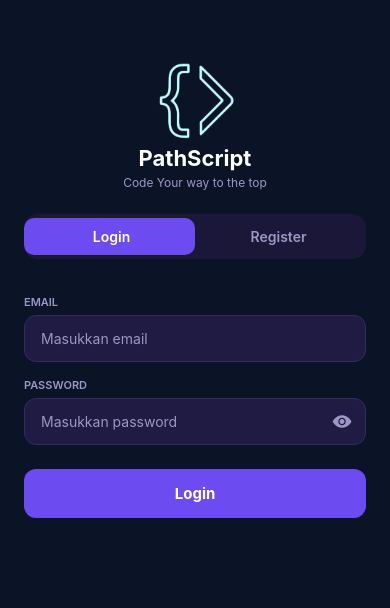
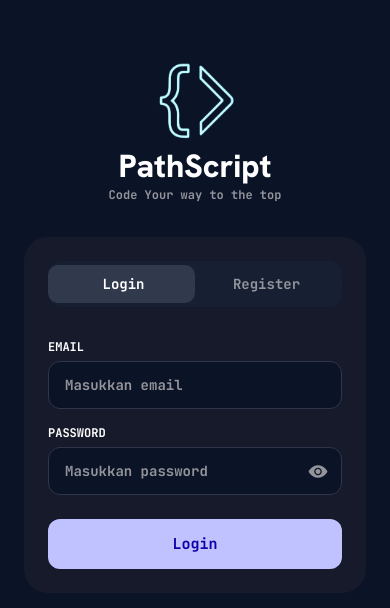
Before and after one commit to bhki29/PathScript-App, a React Native app: screen /Auth in a window 390 px wide. Shown: the top 608 px of the page. Built offline with nearby package versions, Linux system fonts and the light colour scheme; no server answers.

Commit message:
style: update main screens UI and modify .gitignore

```diff
--- a/src/navigation/MainTabs.js
+++ b/src/navigation/MainTabs.js
@@ -26,10 +26,10 @@ export default function MainTabs() {
       screenOptions={{
         headerShown: false,
         tabBarStyle: {
-          backgroundColor: colors.card,
+          backgroundColor: "#272A43",
           borderTopColor: colors.border,
         },
-        tabBarActiveTintColor: colors.primary,
+        tabBarActiveTintColor: "#fff",
         tabBarInactiveTintColor: colors.textMuted,
       }}
     >
--- a/src/screens/AuthScreen.js
+++ b/src/screens/AuthScreen.js
@@ -113,6 +113,7 @@ export default function AuthScreen() {
         <Text style={styles.subtitle}>Code Your way to the top</Text>
       </View>
 
+      <View style={styles.formContainer}>
         {/* tab login & register */}
         <View style={styles.tabRow}>
           <Animated.View
@@ -136,7 +137,9 @@ export default function AuthScreen() {
             onPress={() => switchMode("register")}
           >
             <Text
-            style={mode === "register" ? styles.tabTextActive : styles.tabText}
+              style={
+                mode === "register" ? styles.tabTextActive : styles.tabText
+              }
             >
               Register
             </Text>
@@ -199,7 +202,7 @@ export default function AuthScreen() {
             disabled={loading}
           >
             {loading ? (
-            <ActivityIndicator color="#fff" />
+              <ActivityIndicator color="#1000AA" />
             ) : (
               <Text style={styles.submitBtnText}>
                 {mode === "login" ? "Login" : "REGISTER"}
@@ -207,6 +210,7 @@ export default function AuthScreen() {
             )}
           </TouchableOpacity>
         </Animated.View>
+      </View>
     </KeyboardAvoidingView>
   );
 }
@@ -218,6 +222,13 @@ const styles = StyleSheet.create({
     paddingHorizontal: 24,
     paddingTop: 60,
   },
+  formContainer: {
+    backgroundColor: "#161A2B",
+    borderRadius: 24,
+    padding: 24,
+    marginTop: 10,
+  },
+
   logoWrap: { alignItems: "center", marginBottom: 24 },
 
   logo: {
@@ -225,14 +236,23 @@ const styles = StyleSheet.create({
     height: 80,
     marginBottom: 5,
   },
-  title: { color: colors.text, fontSize: 22, fontWeight: "700" },
-  subtitle: { color: colors.textMuted, fontSize: 12, marginTop: 4 },
+  title: {
+    color: colors.text,
+    fontSize: 32,
+    fontWeight: "700",
+    fontFamily: "HankenGrotesk-ExtraBold",
+  },
+  subtitle: {
+    color: colors.textMuted,
+    fontSize: 12,
+    fontFamily: "JetBrainsMono-Bold",
+  },
   tabRow: {
     flexDirection: "row",
-    backgroundColor: colors.card,
+    backgroundColor: "#171F33",
     borderRadius: 14,
     padding: 4,
-    marginBottom: 24,
+    marginBottom: 20,
     overflow: "hidden",
   },
   tabIndicator: {
@@ -240,7 +260,7 @@ const styles = StyleSheet.create({
     top: 4,
     bottom: 4,
     borderRadius: 10,
-    backgroundColor: colors.primary,
+    backgroundColor: "#31394D",
   },
   tabBtn: {
     flex: 1,
@@ -249,34 +269,49 @@ const styles = StyleSheet.create({
     alignItems: "center",
     zIndex: 1,
   },
-  tabText: { color: colors.textMuted, fontWeight: "600" },
-  tabTextActive: { color: "#fff", fontWeight: "600" },
+  tabText: {
+    color: colors.textMuted,
+    fontWeight: "600",
+    fontFamily: "JetBrainsMono-Bold",
+    color: "#94949B",
+  },
+  tabTextActive: {
+    color: "#fff",
+    fontWeight: "600",
+    fontFamily: "JetBrainsMono-Bold",
+  },
   form: {},
   label: {
-    color: colors.textMuted,
-    fontSize: 11,
+    color: colors.text,
+    fontSize: 12,
+    fontFamily: "JetBrainsMono-Bold",
     fontWeight: "600",
     marginBottom: 6,
     marginTop: 12,
   },
   input: {
-    backgroundColor: colors.input || colors.card,
+    backgroundColor: colors.background,
     borderRadius: 12,
     paddingHorizontal: 16,
     paddingVertical: 14,
     color: colors.text,
     borderWidth: 1,
-    borderColor: colors.border,
+    borderColor: "#2F364B",
     marginBottom: 4,
+    fontFamily: "JetBrainsMono-Bold",
   },
   passwordRow: { flexDirection: "row", alignItems: "center" },
   eyeBtn: { position: "absolute", right: 14 },
   submitBtn: {
-    backgroundColor: colors.primary,
+    backgroundColor: "#C0C1FF",
     borderRadius: 12,
     paddingVertical: 15,
     alignItems: "center",
     marginTop: 24,
   },
-  submitBtnText: { color: "#fff", fontWeight: "700", fontSize: 15 },
+  submitBtnText: {
+    color: "#1000AA",
+    fontSize: 15,
+    fontFamily: "JetBrainsMono-Bold",
+  },
 });
--- a/src/screens/HomeScreen.js
+++ b/src/screens/HomeScreen.js
@@ -40,7 +40,7 @@ export default function HomeScreen({ navigation }) {
           <Ionicons name="person" size={22} color="#fff" />
         </View>
         <View style={{ marginLeft: 12 }}>
-          <Text style={styles.welcome}>WELCOME BACK</Text>
+          <Text style={styles.welcome}>Welcome</Text>
           <Text style={styles.name}>{user?.displayName || "Coder"}</Text>
         </View>
       </View>
@@ -119,28 +119,42 @@ const styles = StyleSheet.create({
     paddingHorizontal: 20,
     paddingTop: 60,
   },
-  header: { flexDirection: "row", alignItems: "center", marginBottom: 28 },
+  header: {
+    flexDirection: "row",
+    alignItems: "center",
+    marginBottom: 28,
+    backgroundColor: "#272A43",
+    borderRadius: 16,
+    padding: 18,
+    marginTop: 10,
+  },
   avatar: {
-    width: 80,
-    height: 80,
+    width: 50,
+    height: 50,
     borderRadius: 50,
     backgroundColor: colors.primary,
     alignItems: "center",
     justifyContent: "center",
   },
-  welcome: { color: colors.textMuted, fontSize: 20, fontWeight: "600" },
-  name: { color: colors.text, fontSize: 18, fontWeight: "700" },
+  welcome: {
+    color: colors.text,
+    fontSize: 15,
+    fontFamily: "HankenGrotesk",
+  },
+  name: { color: colors.text, fontFamily: "HankenGrotesk", fontSize: 15 },
   sectionTitle: {
     color: colors.text,
     fontSize: 15,
-    fontWeight: "700",
-    marginBottom: 12,
+    fontFamily: "HankenGrotesk",
+    marginBottom: 8,
   },
   emptyText: { color: colors.textMuted, fontSize: 12, lineHeight: 18 },
   pathCard: {
     flexDirection: "row",
     alignItems: "center",
     backgroundColor: colors.card,
+    borderColor: "#5C5C5C",
+    borderWidth: 1,
     borderRadius: 16,
     padding: 14,
     marginBottom: 14,
@@ -149,7 +163,7 @@ const styles = StyleSheet.create({
     width: 90,
     height: 90,
     borderRadius: 12,
-    backgroundColor: colors.background,
+
     alignItems: "center",
     justifyContent: "center",
   },
@@ -157,18 +171,18 @@ const styles = StyleSheet.create({
     width: 70,
     height: 70,
   },
-  pathTitle: { color: colors.text, fontWeight: "700", fontSize: 14 },
+  pathTitle: { color: colors.text, fontWeight: "700", fontSize: 15 },
   pathDesc: {
     color: colors.textMuted,
-    fontSize: 11,
+    fontSize: 10,
     marginTop: 2,
     marginBottom: 8,
   },
   progressTrack: {
     height: 5,
-    borderRadius: 4,
-    backgroundColor: colors.border,
+    borderRadius: 5,
+    backgroundColor: "#2D3449",
     overflow: "hidden",
   },
-  progressFill: { height: 5, borderRadius: 4, backgroundColor: colors.primary },
+  progressFill: { height: 5, borderRadius: 4, backgroundColor: "#fff" },
 });
--- a/src/screens/ProfileScreen.js
+++ b/src/screens/ProfileScreen.js
@@ -75,9 +75,9 @@ const styles = StyleSheet.create({
     paddingHorizontal: 24,
   },
   avatarWrap: {
-    width: 88,
-    height: 88,
-    borderRadius: 44,
+    width: 120,
+    height: 120,
+    borderRadius: 60,
     backgroundColor: colors.card,
     alignItems: "center",
     justifyContent: "center",
--- a/src/screens/QuizPathScreen.js
+++ b/src/screens/QuizPathScreen.js
@@ -91,9 +91,11 @@ const styles = StyleSheet.create({
     width: "18%",
     aspectRatio: 1,
     borderRadius: 12,
-    backgroundColor: colors.card,
+    backgroundColor: "#293145",
+    borderColor: "#5C5C5C",
+    borderWidth: 1,
     alignItems: "center",
     justifyContent: "center",
   },
-  cellText: { color: colors.text, fontWeight: "700" },
+  cellText: { color: "#DAE2FD", fontWeight: "700", fontSize: 18 },
 });
--- a/src/screens/QuizQuestionScreen.js
+++ b/src/screens/QuizQuestionScreen.js
@@ -188,15 +188,17 @@ const styles = StyleSheet.create({
   heartsText: { color: "#fff", fontWeight: "700", marginLeft: 4, fontSize: 12 },
   question: {
     color: colors.text,
-    fontSize: 18,
+    fontSize: 20,
     fontWeight: "700",
     marginBottom: 16,
   },
   codeBox: {
-    backgroundColor: colors.card,
+    backgroundColor: "#131B2E",
     borderRadius: 12,
+    borderWidth: 0.5,
+    borderColor: "#C7C7CC",
     padding: 14,
-    marginBottom: 20,
+    marginBottom: 30,
   },
   codeText: {
     color: colors.text,
@@ -206,12 +208,10 @@ const styles = StyleSheet.create({
   option: {
     flexDirection: "row",
     alignItems: "center",
-    backgroundColor: colors.card,
+    backgroundColor: "#2D3449",
     borderRadius: 12,
     padding: 14,
     marginBottom: 12,
-    borderWidth: 1,
-    borderColor: colors.border,
   },
   optionActive: {
     borderColor: colors.primary,
@@ -221,22 +221,36 @@ const styles = StyleSheet.create({
     width: 26,
     height: 26,
     borderRadius: 13,
-    backgroundColor: colors.background,
+    backgroundColor: "#222A3D",
     alignItems: "center",
     justifyContent: "center",
     marginRight: 12,
   },
   optionBadgeActive: { backgroundColor: colors.primary },
-  optionBadgeText: { color: colors.textMuted, fontWeight: "700", fontSize: 12 },
-  optionText: { color: colors.text, fontSize: 13 },
+  optionBadgeText: {
+    color: colors.textMuted,
+    fontWeight: "700",
+    fontSize: 12,
+    fontFamily: "JetBrainsMono",
+  },
+  optionText: {
+    color: colors.text,
+    fontSize: 13,
+    flex: 1,
+    fontFamily: "JetBrainsMono",
+  },
   submitBtn: {
-    backgroundColor: colors.primary,
+    backgroundColor: "#C0C1FF",
     borderRadius: 12,
     paddingVertical: 15,
     alignItems: "center",
     marginTop: 12,
   },
-  submitBtnText: { color: "#fff", fontWeight: "700", fontSize: 15 },
+  submitBtnText: {
+    color: "#1000AA",
+    fontSize: 15,
+    fontFamily: "HankenGrotesk-ExtraBold",
+  },
   emptyText: { color: colors.textMuted, textAlign: "center" },
   overlay: {
     flex: 1,
--- a/src/screens/SplashScreen.js
+++ b/src/screens/SplashScreen.js
@@ -6,28 +6,27 @@ import colors from "../theme/colors";
 
 SplashScreenNative.preventAutoHideAsync();
 
-export default function SplashScreen({ navigation }) {
-  const [fontsLoaded] = useFonts({
+export default function SplashScreen() {
+  const [fontsLoaded, fontError] = useFonts({
     "HankenGrotesk-ExtraBold": require("../../assets/font/HankenGrotesk-ExtraBold.ttf"),
     "JetBrainsMono-Bold": require("../../assets/font/JetBrainsMono-Bold.ttf"),
   });
 
+  useEffect(() => {
+    if (fontError) {
+      console.log("Font loading error:", fontError);
+    }
+  }, [fontError]);
+
+  const isReady = fontsLoaded || fontError;
+
   const onLayoutRootView = useCallback(async () => {
-    if (fontsLoaded) {
+    if (isReady) {
       await SplashScreenNative.hideAsync();
     }
-  }, [fontsLoaded]);
+  }, [isReady]);
 
-  useEffect(() => {
-    if (fontsLoaded) {
-      const timer = setTimeout(() => {
-        navigation.replace("Login");
-      }, 2000);
-      return () => clearTimeout(timer);
-    }
-  }, [fontsLoaded, navigation]);
-
-  if (!fontsLoaded) {
+  if (!isReady) {
     return null;
   }
 
--- a/src/theme/colors.js
+++ b/src/theme/colors.js
@@ -1,6 +1,6 @@
 export default {
   background: "#0B1326",
-  card: "#1B1738",
+  card: "#12192B",
   input: "#1F1B42",
   border: "#332C63",
   primary: "#6C4CF1",
@@ -8,6 +8,6 @@ export default {
   accentYellow: "#F2C94C",
   accentGreen: "#3DD68C",
   text: "#FFFFFF",
-  textMuted: "#9C97C4",
+  textMuted: "#94949B",
   danger: "#8B1E3F",
 };
```
Also changed, not shown: src/config/firebase.js (added, +43 -0 lines), 2 other files (tests, documents, lock files or other folders). Lines whose indentation alone changed are shown as unchanged.
